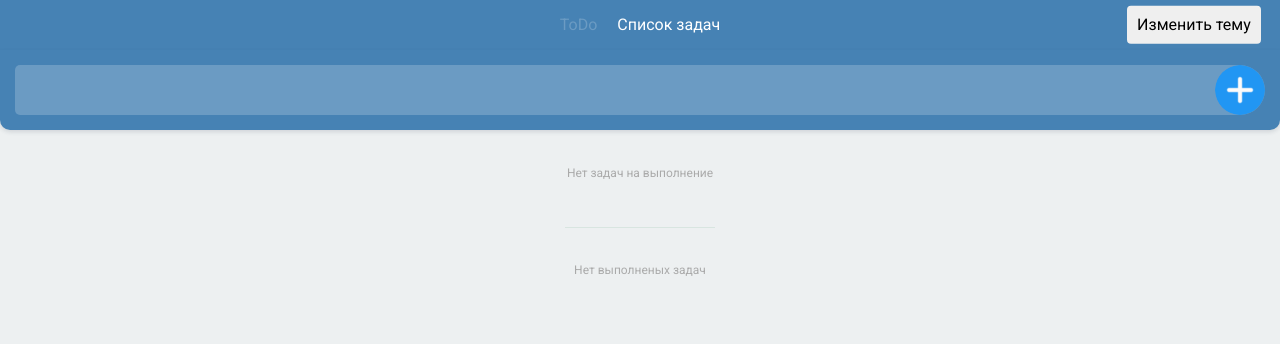
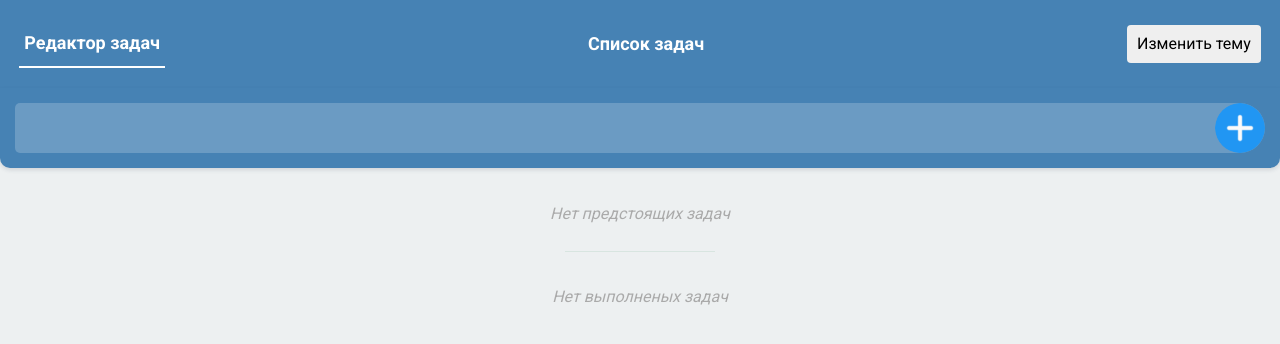
Before and after one commit to vetarara/to-do-list-react, a React (Create React App) app: page /#/ in a window 1280 px wide. Shown: the top 344 px of the page. Built offline with nearby package versions, Linux system fonts and the light colour scheme.

Commit message:
слегка редактирует стили

```diff
--- a/src/components/Form/Form.styled.ts
+++ b/src/components/Form/Form.styled.ts
@@ -32,6 +32,20 @@ export const FormField = styled.input`
     border: 0;
     box-shadow: none;
     outline: none;
+
+    &:hover {
+        outline: 2px solid #1ba2e8;
+        box-shadow: 0 2px 6px #0b31a2;
+    }
+
+    &:focus-visible {
+        box-shadow: 0 2px 6px #000000;
+    }
+
+    &:disabled {
+      opacity: 0.3;
+      cursor: not-allowed;
+    }
 `
 
 export const FormControl = styled.button<{ icon: string }>`
@@ -48,4 +62,20 @@ export const FormControl = styled.button<{ icon: string }>`
     box-shadow: none;
     outline: none;
     cursor: pointer;
+
+    &:hover,
+    &:focus-visible {
+        outline: 2px solid #1ba2e8;
+        box-shadow: 0 2px 6px #0b31a2;
+    }
+
+    &:active {
+        box-shadow: 0 2px 6px #000000;
+    }
+
+    &:disabled,
+    &[disabled] {
+      opacity: 0.3;
+      cursor: not-allowed;
+    }
 `
--- a/src/components/Header/Header.styled.ts
+++ b/src/components/Header/Header.styled.ts
@@ -2,50 +2,70 @@ import styled from 'styled-components'
 import { NavLink } from 'react-router-dom'
 
 export const PageHeader = styled.header`
-position: fixed;
-    top: 0;
-    right: 0;
-    left: 0;
-    height: 50px;
-    background-color: #4682b4;
+    min-height: 50px;
+    padding: 20px 0;
+    background-color: ${({theme}) => theme.colors.backgroundPrimary};
     display: flex;
     align-items: center;
 `
 
 export const PageHeaderWrapper = styled.div`
-    position: relative;
     max-width: 97%;
     width: 100%;
     margin: 0 auto;
     display: flex;
     align-items: center;
-    justify-content: center;
+    justify-content: space-between;
 `
 
 export const StyledNavLink = styled(NavLink)`
     text-decoration: none;
-    padding: 10px;
-    color: #fff;
+    padding: 10px 5px;
+    font-size: 18px;
+    font-weight: 700;
+    color: #ffffff;
+    box-sizing:border-box;
+    transition: background-color .2s;
 
-    &:hover {
+    &:hover,
+    &:focus-visible {
         opacity: 0.8;
     }
 
+    &:active {
+        opacity: 0.6;
+    }
+
     &.active {
-        color: #ffffff33;
+        border-bottom: 2px solid #ffffff;
     }
 `
 
 export const ToggleThemeButton = styled.button`
-    position: absolute;
-    top: 50%;
-    transform: translateY(-50%);
-    right: 0;
     min-width: 40px;
     max-height: 40px;
+    box-sizing: border-box;
     padding: 10px;
     text-align: center;
     border: none;
     border-radius: 4px;
     cursor: pointer;
+
+    &:hover,
+    &:focus-visible {
+        outline: 2px solid #1ba2e8;
+        box-shadow: 0 2px 6px #0b31a2;
+        color: #4682b4;
+
+    }
+
+    &:active {
+        box-shadow: 0 2px 6px #000000;
+    }
+
+    &:disabled,
+    &[disabled] {
+      opacity: 0.3;
+      cursor: not-allowed;
+    }
 `
--- a/src/components/Header/Header.tsx
+++ b/src/components/Header/Header.tsx
@@ -8,7 +8,7 @@ export const Header = () => {
     return(
         <PageHeader>
             <PageHeaderWrapper>
-                <StyledNavLink to={"/"}>ToDo</StyledNavLink>
+                <StyledNavLink to={"/"}>Редактор задач</StyledNavLink>
                 <StyledNavLink to={"/list"}>Список задач</StyledNavLink>
                 <ToggleThemeButton onClick={() => dispatch(toggleThemeAction())}>Изменить тему</ToggleThemeButton>
             </PageHeaderWrapper>
--- a/src/components/ListItem/ListItem.styled.ts
+++ b/src/components/ListItem/ListItem.styled.ts
@@ -2,7 +2,9 @@ import { Link } from "react-router-dom"
 import styled from 'styled-components'
 
 export const ListItemLink = styled(Link)<{ $isDone: boolean }>`
-    text-decoration: none;
+    font-size: 18px;
+    font-weight: 600;
     padding: 10px;
-    color: ${({ $isDone }) => ($isDone ? 'green' : 'red')};
+    color: ${({ $isDone }) => ($isDone ? 'black' : '#4682b4')};
+    text-decoration: ${({ $isDone }) => ($isDone ? 'line-through' : 'none')};
 `
--- a/src/components/ToDoList/ToDoList.styled.ts
+++ b/src/components/ToDoList/ToDoList.styled.ts
@@ -7,9 +7,12 @@ export const ToDoListContainer = styled.div`
 
 const BaseList = styled.ul`
     width: 100%;
-    margin: 20px 0;
+    margin: 0;
     padding-left: 0;
     list-style: none;
+    display: flex;
+    flex-direction: column;
+    gap: 10px;
 
     &::after {
         width: 100%;
@@ -21,8 +24,13 @@ const BaseList = styled.ul`
 `
 
 export const FailedList = styled(BaseList)`
+
     &:empty::after {
-        content: 'Нет задач на выполнение';
+        padding-top: 20px;
+        content: 'Нет предстоящих задач';
+        font-size: 16px;
+        font-weight: 500;
+        font-style: italic;
     }
 `
 
@@ -32,6 +40,9 @@ export const CompletedList = styled(BaseList)`
 
     &:empty::after {
         content: 'Нет выполненых задач';
+        font-size: 16px;
+        font-weight: 500;
+        font-style: italic;
     }
 
     &::before {
--- a/src/components/ToDoList/ToDoListItem/ToDoListItem.styled.ts
+++ b/src/components/ToDoList/ToDoListItem/ToDoListItem.styled.ts
@@ -3,25 +3,21 @@ import styled from 'styled-components'
 export const ToDoItem = styled.li`
     width: 100%;
     min-height: 50px;
-    font-size: 14px;
+    font-size: 16px;
     font-weight: 500;
-    color: #444;
+    color: #444444;
     line-height: 22px;
 
     display: flex;
     justify-content: space-between;
+    align-items: center;
 
-    background: #fff;
+    background: #ffffff;
     border-radius: 5px;
     position: relative;
     box-shadow: 0 1px 2px rgba(44, 62, 80, 0.10);
-    margin: 0 0 10px 0;
     padding: 14px;
     word-break: break-word;
-
-    &:last-child {
-        margin: 0;
-    }
 `
 
 export const ToDoItemText = styled.span``
@@ -31,9 +27,7 @@ export const ToDoItemControls = styled.div`
     height: 50px;
     display: flex;
 
-    position: absolute;
-    top: 0;
-    right: 0;
+
 `
 
 export const ToDoItemControl = styled.button<{ icon: string }>`
@@ -49,14 +43,22 @@ export const ToDoItemControl = styled.button<{ icon: string }>`
     cursor: pointer;
     background-image: url(${(props) => props.icon});
 
-    &:last-of-type:before {
-        content: '';
-        width: 1px;
-        height: 30px;
-        background: #edf0f1;
+    &:hover,
+    &:focus-visible {
+        outline: 2px solid #1ba2e8;
+        box-shadow: 0 2px 6px #0b31a2;
+        color: #4682b4;
 
-        position: absolute;
-        top: 10px;
-        left: 0;
+    }
+
+    &:active {
+        outline: 2px solid #1995d3;
+        box-shadow: 0 2px 6px #000000;
+    }
+
+    &:disabled,
+    &[disabled] {
+      opacity: 0.3;
+      cursor: not-allowed;
     }
 `
--- a/src/styles/GlobalStyle.tsx
+++ b/src/styles/GlobalStyle.tsx
@@ -3,6 +3,7 @@ import normalize from 'styled-normalize'
 import { Theme } from '../models/theme'
 
 export const GlobalStyle = createGlobalStyle<{theme: Theme}>`
+
     ${normalize}
 
     * {
@@ -12,7 +13,7 @@ export const GlobalStyle = createGlobalStyle<{theme: Theme}>`
     body {
         transition: background-color .2s;
         background-color: ${({theme}) => theme.colors.backgroundSecondary};
-        padding: 50px 0 0 0;
+        padding: 0;
         font-family: 'Roboto', sans-serif;
         font-size: 16px;
         line-height: 1.429;
--- a/src/styles/themes.ts
+++ b/src/styles/themes.ts
@@ -4,7 +4,7 @@ const light: Theme = {
     name: 'light',
     colors: {
         backgroundPrimary: '#4682b4',
-        backgroundSecondary: 'rgb(237 240, 241)'
+        backgroundSecondary: '#edf0f1'
     }
 }
 
@@ -12,7 +12,7 @@ const dark: Theme = {
     name: 'dark',
     colors: {
         backgroundPrimary: 'black',
-        backgroundSecondary: 'grey'
+        backgroundSecondary: '#c0c0c0'
     }
 }
 
```
